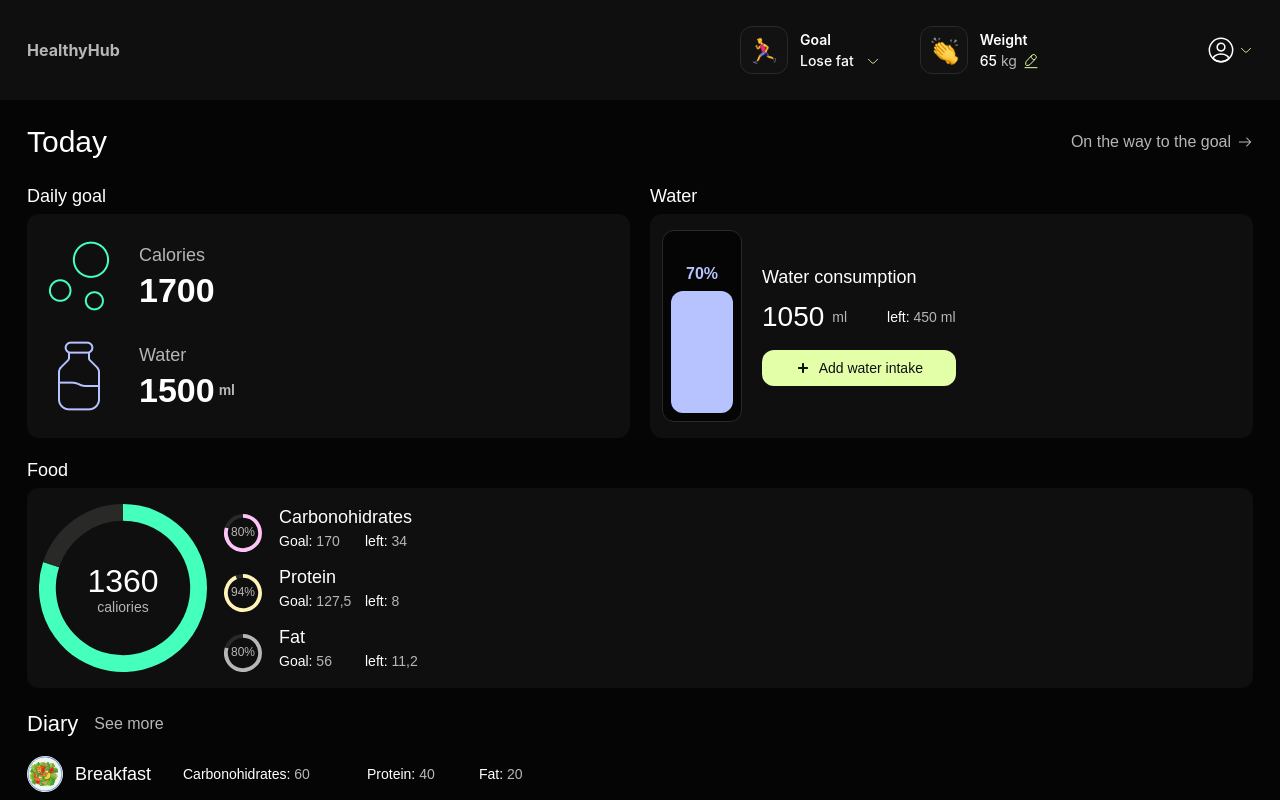
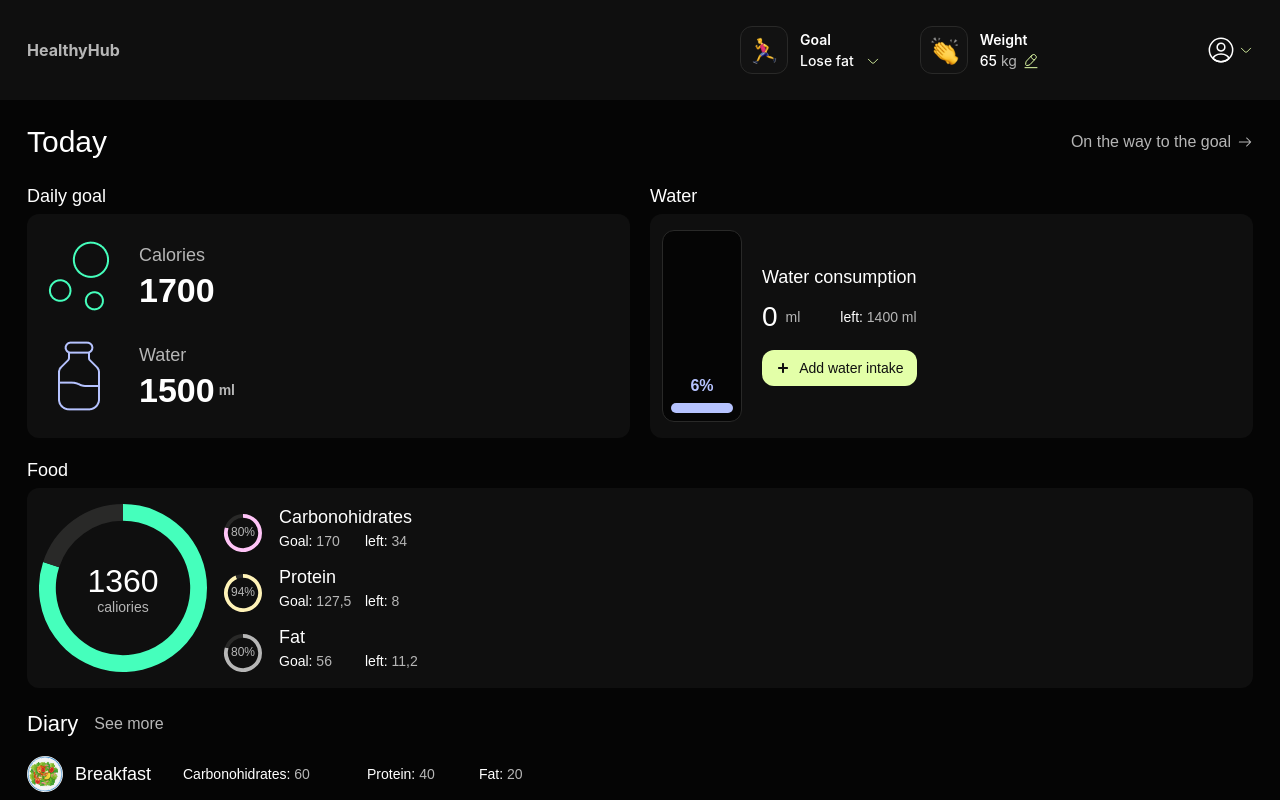
Before and after one commit to Andriy-Lik/project-healthy-hub, a React (Create React App) app: page /project-healthy-hub/main in a window 1280 px wide. Shown: the top 800 px of the page. Built offline with nearby package versions, Linux system fonts and the light colour scheme; no server answers.

Commit message:
connects redux

```diff
--- a/src/components/DailyGoal/DailyGoal.jsx
+++ b/src/components/DailyGoal/DailyGoal.jsx
@@ -1,3 +1,9 @@
+// import { useEffect } from "react";
+// import { useDispatch, useSelector } from "react-redux";
+// import { selectStatsInfo } from "../../redux/Statistics/statisticsSelectors"
+
+// import { getStats } from "../../redux//Statistics/statisticsOperations";
+
 import { Wrapper, Title, InfoBox, Card, CardText, CardTitle, Counter } from "./DailyGoal.styled";
 
 import img1 from "../../images/bubble.png";
@@ -5,7 +11,21 @@ import img2 from "../../images/bubble@2x.png";
 import img3 from "../../images/bottle.png";
 import img4 from "../../images/bottle@2x.png";
 
+
+const calories = 1700;
+const water = 1500;
+
 const DailyGoal = () => {
+
+  // const dispatch = useDispatch();
+  // const info = useSelector(selectStatsInfo);
+
+  // useEffect(() => {
+  //   dispatch(getStats('today'));
+  // }, [dispatch]);
+
+
+
   return (
     <Wrapper>
       <Title>Daily goal</Title>
@@ -22,7 +42,7 @@ const DailyGoal = () => {
           <CardText>
             <CardTitle>Calories</CardTitle>
             <Counter>
-              1700
+              {calories}
             </Counter>
           </CardText>
         </Card>
@@ -38,7 +58,8 @@ const DailyGoal = () => {
           <CardText>
             <CardTitle>Water</CardTitle>
             <Counter>
-              1500<span>ml</span>
+              {water}
+              <span>ml</span>
             </Counter>
           </CardText>
         </Card>
--- a/src/components/Modals/AddWater/addWater.jsx
+++ b/src/components/Modals/AddWater/addWater.jsx
@@ -1,6 +1,9 @@
 import PropTypes from "prop-types";
 import { useEffect } from 'react';
+import { useDispatch, useSelector } from "react-redux";
 import { createPortal } from 'react-dom';
+
+import { addWater } from "../../../redux/Water/waterOperations";
 
 import { Formik } from 'formik';
 import * as yup from 'yup';
@@ -29,6 +32,8 @@ const modalRoot = document.querySelector('#modal-root');
 
 const AddWater = ({ onClose }) => {
 
+  const dispatch = useDispatch();
+
   const handleKeyDown = (event) => {
     if (event.code === "Escape") {
       onClose();
@@ -41,8 +46,9 @@ const AddWater = ({ onClose }) => {
     };
   };
 
-  const handleSubmit = (values, { resetForm }) => {
-    console.log(values);
+  const handleSubmit = ({water}, { resetForm }) => {
+    dispatch(addWater(water));
+    console.log(water)
     resetForm();
   };
 
--- a/src/components/Water/Water.jsx
+++ b/src/components/Water/Water.jsx
@@ -1,4 +1,9 @@
-import { useState } from "react";
+import { useState, useEffect } from "react";
+import { useDispatch, useSelector } from "react-redux";
+
+import { selectStatsInfo } from "../../redux/Statistics/statisticsSelectors"
+import { getStats } from "../../redux//Statistics/statisticsOperations";
+import {calcPercent, calcRemainder} from "../../helpers/calculations"
 
 import {
   Wrapper,
@@ -22,12 +27,28 @@ import img1 from "../../images/add.png";
 import img2 from "../../images/add@2x.png";
 
 const Water = () => {
-
   const [isModalOpen, setIsModalOpen] = useState(false);
 
   const toggleModal = () => setIsModalOpen(!isModalOpen);
 
-  let counter = "70%"; // має прийти з бекенду
+  const dispatch = useDispatch();
+
+  useEffect(() => {
+    dispatch(getStats('today'));
+  }, [dispatch]);
+
+  const info = useSelector(selectStatsInfo);
+
+  console.log("info: ", !Object.keys(info).length)
+
+  const goal = 1500;
+  let consumedWaterMl = 100;
+  // let consumedWaterMl = info.water[0].water;
+
+
+
+  let consumedWaterPercent = calcPercent(goal, consumedWaterMl) + "%";
+  let leftToConsumeWater = calcRemainder(goal, consumedWaterMl);
 
   return (
     <Wrapper>
@@ -36,19 +57,20 @@ const Water = () => {
         <Card>
           <WaterTracker>
             {/* лічильник спожитої води у відсотках*/}
-            <CounterOfConsumedWaterInPercentage>{counter}</CounterOfConsumedWaterInPercentage>
-            <Chart style={{height: `${counter}`}}/>
+            <CounterOfConsumedWaterInPercentage>{consumedWaterPercent}</CounterOfConsumedWaterInPercentage>
+            <Chart style={{height: `${consumedWaterPercent}`}}/>
           </WaterTracker>
           <CardText>
             <CardTitle>Water consumption</CardTitle>
             <CounterList>
               {/* лічильник випитої води у мл */}
               <CounterOfConsumedWaterInMl>
-                1050<span>ml</span>
+                {!Object.keys(info).length ? 0 : 100 }
+                <span>ml</span>
               </CounterOfConsumedWaterInMl>
               {/* лічильник води, що залишилось випити у мл */}
               <CounterOfWaterLeftToDrinkInMl>
-                <span>left:</span> 450 ml
+                <span>left:</span> {leftToConsumeWater} ml
               </CounterOfWaterLeftToDrinkInMl>
             </CounterList>
             {/* кнопка, що відкриває модальне вікно додати воду */}
--- /dev/null
+++ b/src/helpers/calculations.js
@@ -0,0 +1,12 @@
+export const calcPercent = (goal, consumed) => {
+  const res = Math.floor((consumed * 100) / goal);
+  if (res > 100) return 100;
+
+  return res;
+};
+
+export const calcRemainder = (goal, consumed) => {
+  const res = goal - consumed;
+  if (res < 0) return 0;
+  return res;
+};
--- a/src/redux/Statistics/statisticsOperations.js
+++ b/src/redux/Statistics/statisticsOperations.js
@@ -5,11 +5,11 @@ axios.defaults.baseURL = 'https://healthyhub-z4y1.onrender.com';
 
 export const getStats = createAsyncThunk(
   'stats/getAll',
-  async (_, thunkAPI) => {
+  async (time, thunkAPI) => {
     // const state = thunkAPI.getState();
     // const userToken = state.auth.token;
     const userToken =
-      'eyJhbGciOiJIUzI1NiIsInR5cCI6IkpXVCJ9.eyJpZCI6IjY1MDg1MmVhOWQyNzgwZTQ4MGE4NjRjZiIsImlhdCI6MTY5NTU3MTExNywiZXhwIjoxNjk1NjUzOTE3fQ.4AqzjNsKTCN7Xz0rlmgnARj9kbcJflx-mEdjmk4377Q';
+      'eyJhbGciOiJIUzI1NiIsInR5cCI6IkpXVCJ9.eyJpZCI6IjY1MDg1MmVhOWQyNzgwZTQ4MGE4NjRjZiIsImlhdCI6MTY5NTY4NjI1MCwiZXhwIjoxNjk1NzY5MDUwfQ.6Dc0X9nWUOhgC6yq4m9Pyf770V1XNIlR100MSMgHJTE';
 
     if (userToken === null) {
       return thunkAPI.rejectWithValue('Failed to get information');
@@ -19,7 +19,7 @@ export const getStats = createAsyncThunk(
       axios.defaults.headers.common = {
         Authorization: `Bearer ${userToken}`,
       };
-      const { data } = await axios.get('/api/user/statistics');
+      const { data } = await axios.get(`/api/user/statistics?period=${time}`);
       return data;
     } catch (error) {
       return thunkAPI.rejectWithValue(error);
```
